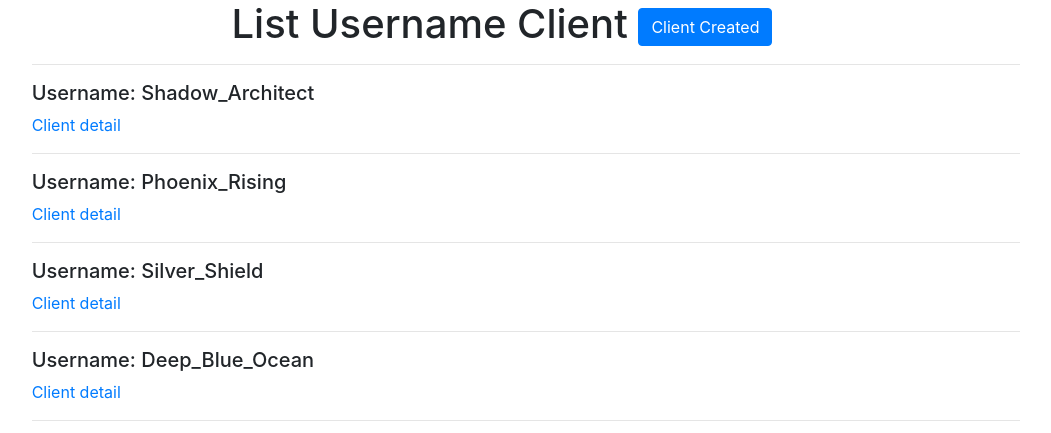
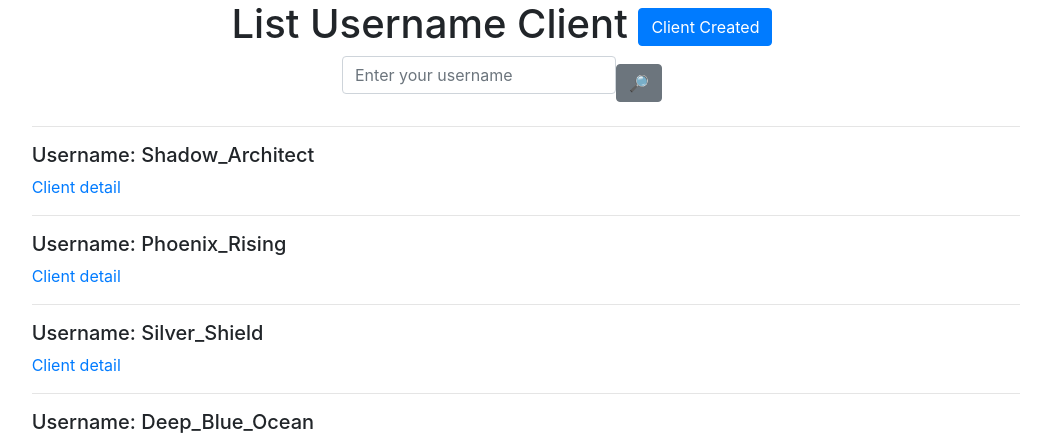
Before and after one commit to andrijbuluk-pixel/security-agency, a Django app: page /client/ in a window 1280 px wide. Shown: the part 57-490 px from the top of the page, without its empty margins (138-1189 px from the left). Run offline with Django 5.2, Linux system fonts and the light colour scheme; a user stored in the database is signed in; data comes from the database, SQL or seed files in the repository; some libraries are stand-ins or nearby versions.

Commit message:
added search by username of the Client

```diff
--- a/security/forms.py
+++ b/security/forms.py
@@ -180,3 +180,16 @@ class ObjectNameSearchForm(forms.Form):
             }
         )
     )
+
+
+class ClientNameSearchForm(forms.Form):
+    username = forms.CharField(
+        max_length=255,
+        required=False,
+        label="",
+        widget=forms.TextInput(
+            attrs={
+                "placeholder": "Enter your username",
+            }
+        )
+    )
--- a/security/views.py
+++ b/security/views.py
@@ -13,6 +13,7 @@ from .forms import (
     ObjectCreateForm,
     EventCreateForm,
     ClientCreateForm,
+    ClientNameSearchForm,
 )
 from .models import Guard, Client, Object, Contract, Event
 
@@ -154,6 +155,24 @@ class ClientListView(LoginRequiredMixin, generic.ListView):
     model = Client
     paginate_by = 5
 
+    def get_context_data(self, *, object_list=None, **kwargs):
+        context = super(ClientListView, self).get_context_data(**kwargs)
+
+        username = self.request.GET.get("username", "")
+
+        context["search_form"] = ClientNameSearchForm(
+            initial={"username": username}
+        )
+        return context
+
+    def get_queryset(self):
+        queryset = Client.objects.all()
+        username = self.request.GET.get("username", "")
+
+        if username:
+            return queryset.filter(username__icontains=username)
+        return queryset
+
 
 class ClientCreate(LoginRequiredMixin, generic.CreateView):
     model = Client
--- a/templates/security/client_list.html
+++ b/templates/security/client_list.html
@@ -1,9 +1,15 @@
 {% extends 'base.html' %}
+{% load crispy_forms_filters %}
 
 {% block content %}
 	<h1 class="center">List Username Client
 		<a class="btn btn-primary" href="{% url 'security:client-create' %}">Client Created</a>
 	</h1>
+
+	<form method="get" action="" class="form-inline center">
+		{{ search_form|crispy }}
+		<input value="🔎" type="submit" class="btn btn-secondary">
+	</form>
 
 	<div class="ml-5">
 		{% for client in client_list %}
```
Also changed, not shown: security/migrations/0001_initial.py (added).
